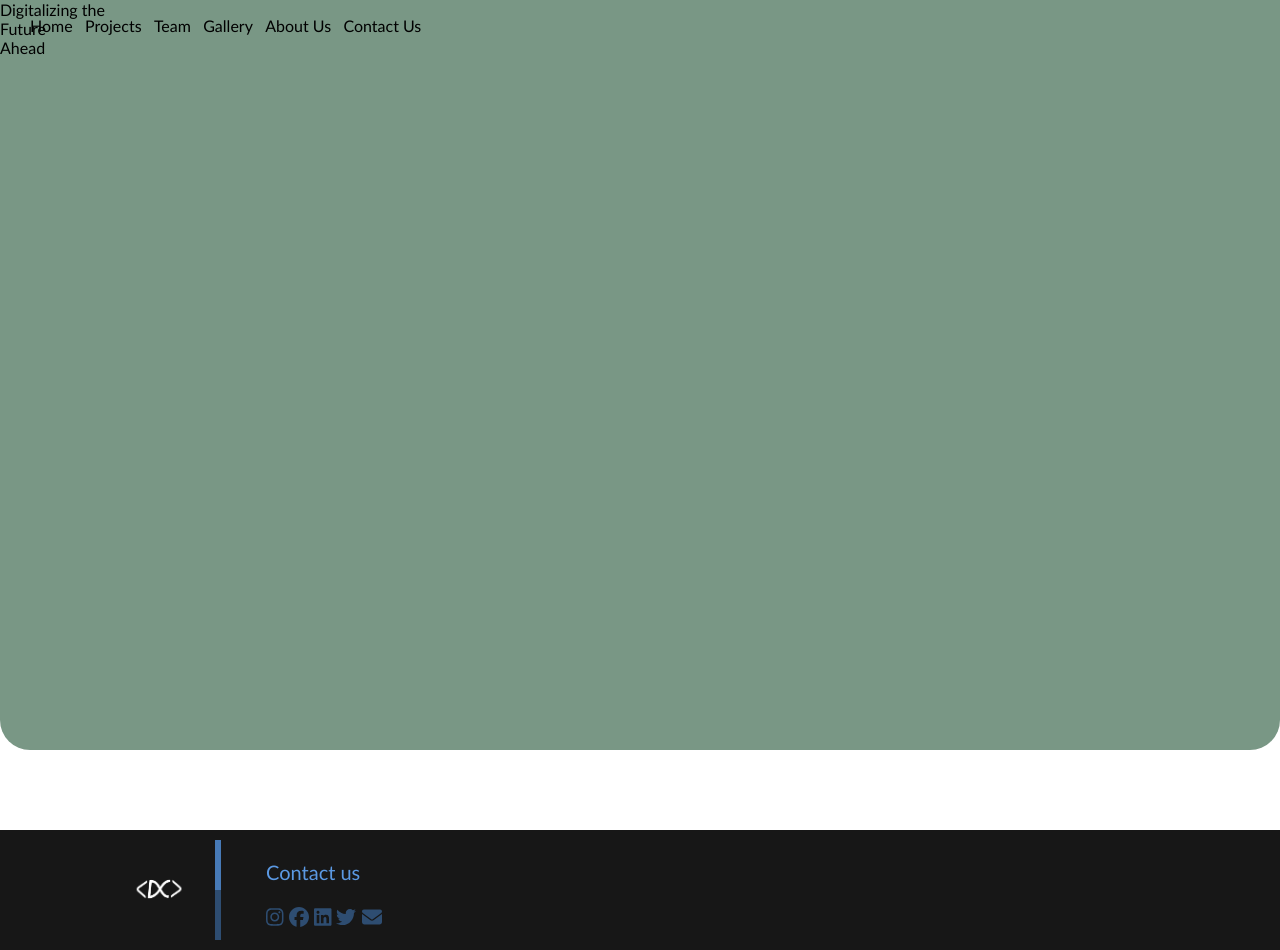
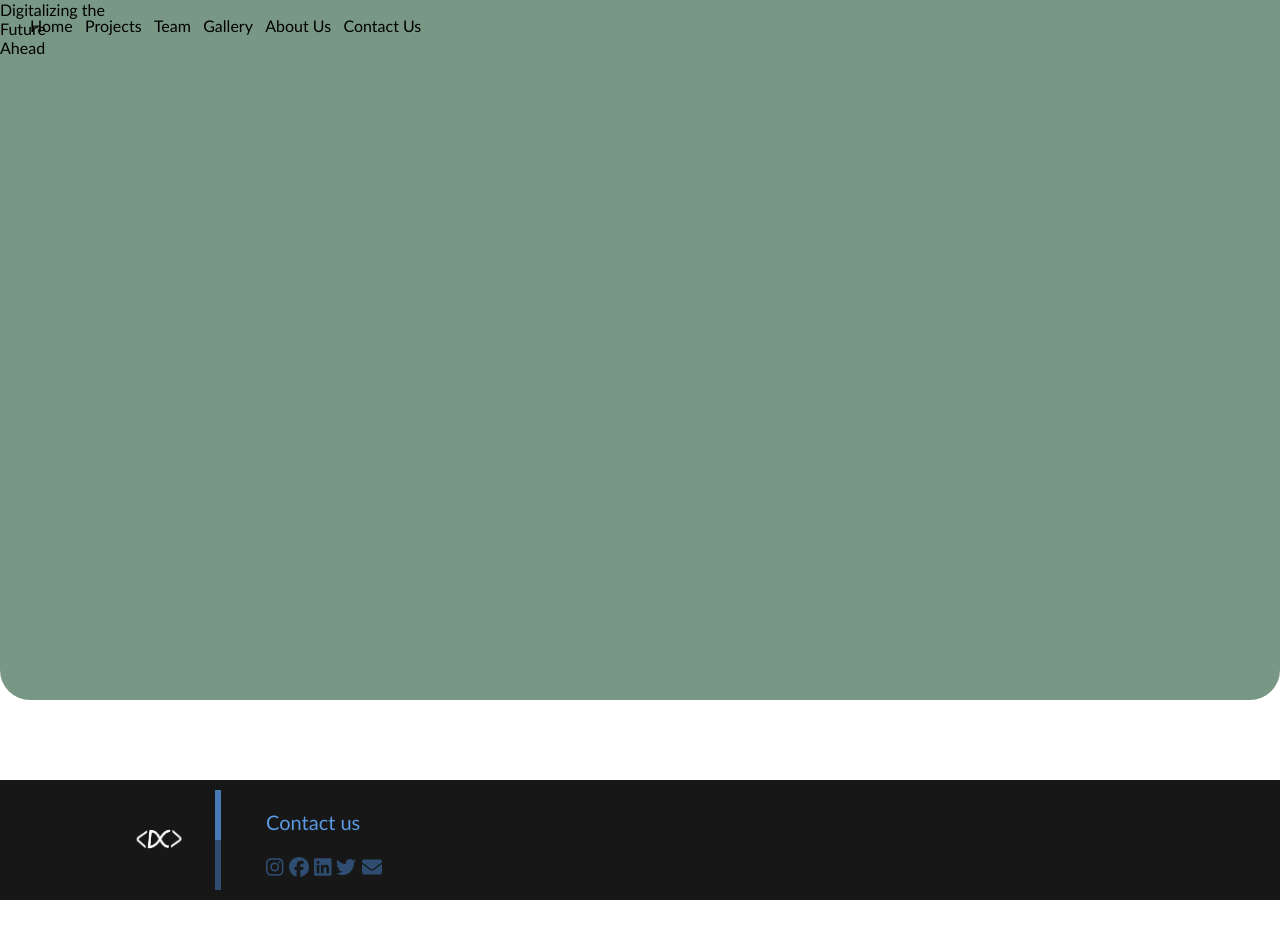
Before and after one commit to Keymii/DevCom-Website, a React (Create React App) app in the folder devcom/: page /home in a window 1280 px wide. After the commit the page ends 900 px from the top, so only its background shows below. Built offline with nearby package versions, Linux system fonts and the light colour scheme.

Commit message:
overflow, scrollbar fixed

```diff
--- a/devcom/src/App.css
+++ b/devcom/src/App.css
@@ -4,6 +4,9 @@
 }
 .body{
   /* padding-top: 200px; */
+}
+::-webkit-scrollbar{
+  display: none;
 }
 .App-logo {
   height: 40vmin;
--- a/devcom/src/components/HomePage/HomePage.module.css
+++ b/devcom/src/components/HomePage/HomePage.module.css
@@ -1,7 +1,7 @@
 .HomePage {}
 .cover{
     background: #799785 ;
-    height: calc(100vh - 50px);
+    height: calc(100vh - 100px);
     border-radius: 0px 0px 30px 30px;
     display: flex;
     flex-direction: column;
--- a/devcom/src/index.css
+++ b/devcom/src/index.css
@@ -4,7 +4,7 @@ body {
   padding: 0;
   -webkit-font-smoothing: antialiased;
   -moz-osx-font-smoothing: grayscale;
-
+overflow-x: hidden;
 }
 
 code {
```
